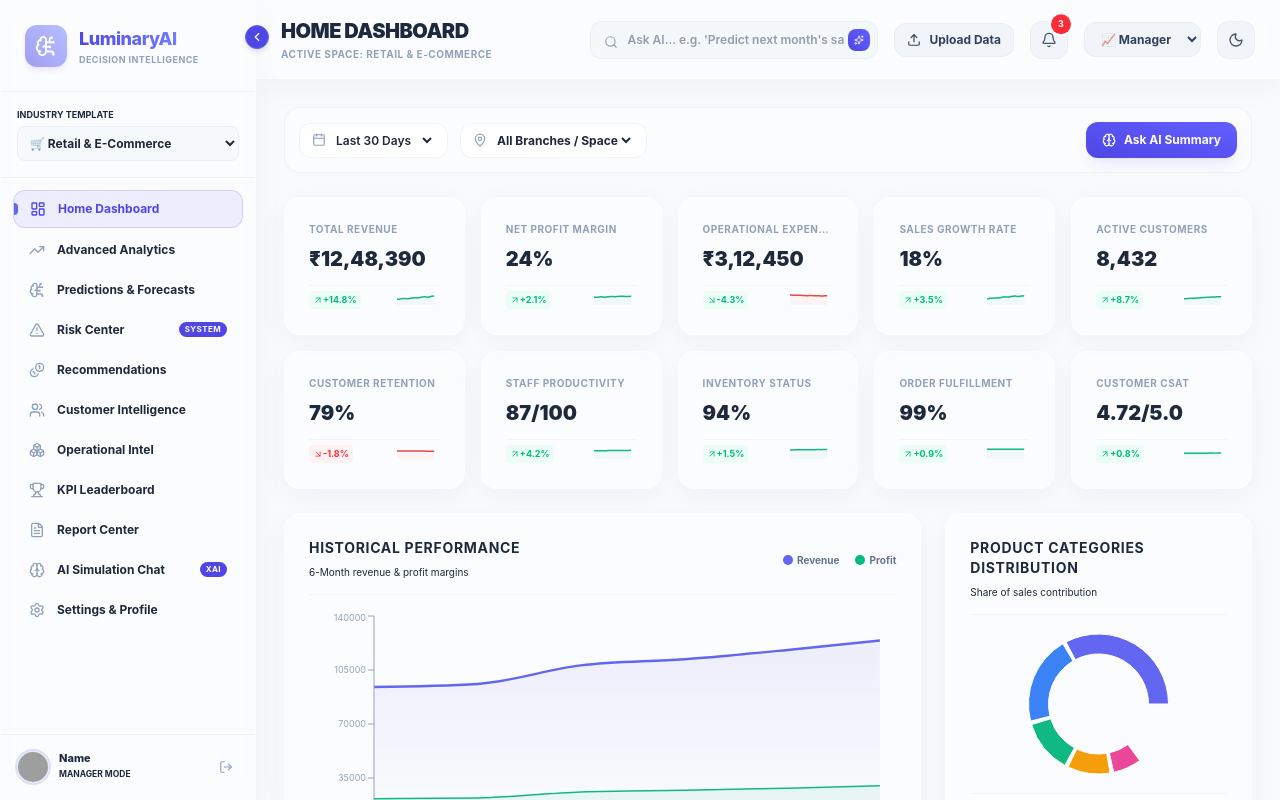
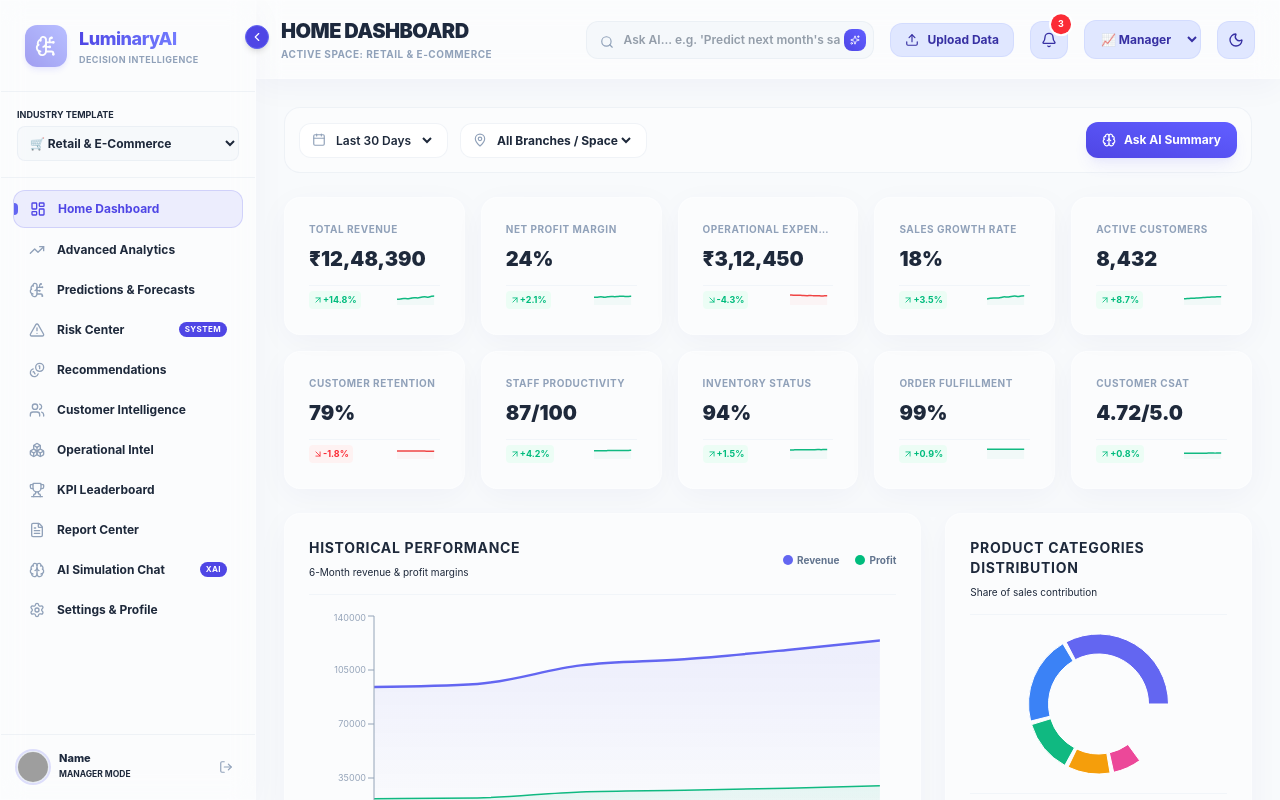
Before and after one commit to VedhasriMaturi/LuminaryAI, a React (Vite) app: page / in a window 1280 px wide. Both pictures are taken after typing "name@example.com", "Sample123" into the empty fields and a click on the button "Enter Platform Workspace". Built offline with nearby package versions, Linux system fonts and the light colour scheme; grey boxes are pictures that could not be loaded.

Commit message:
Fix header button contrast and class-based dark mode

```diff
--- a/src/components/Header.tsx
+++ b/src/components/Header.tsx
@@ -106,7 +106,7 @@ export const Header: React.FC<HeaderProps> = ({
         {/* Data Upload button */}
         <button
           onClick={onOpenUpload}
-          className="flex items-center gap-2 px-3 py-2 text-xs font-bold rounded-xl bg-slate-100 hover:bg-slate-200 dark:bg-slate-850 dark:hover:bg-slate-800 border border-slate-200/50 dark:border-slate-700/50 text-slate-700 dark:text-slate-200 transition-all cursor-pointer"
+          className="flex items-center gap-2 px-3.5 py-2 text-xs font-bold rounded-xl bg-brand-100 hover:bg-brand-200/80 dark:bg-brand-950/40 border border-brand-200/50 dark:border-brand-900/30 text-brand-800 dark:text-brand-300 dark:hover:bg-brand-900/30 transition-all cursor-pointer"
         >
           <Upload size={14} />
           <span className="hidden sm:inline">Upload Data</span>
@@ -116,7 +116,7 @@ export const Header: React.FC<HeaderProps> = ({
         <div className="relative">
           <button
             onClick={() => setShowNotifications(!showNotifications)}
-            className="p-2.5 rounded-xl bg-slate-100 dark:bg-slate-850 hover:bg-slate-250 dark:hover:bg-slate-800 border border-slate-200/50 dark:border-slate-700/50 text-slate-600 dark:text-slate-300 relative transition-all active:scale-95 cursor-pointer"
+            className="p-2.5 rounded-xl bg-brand-100 hover:bg-brand-200/80 dark:bg-brand-950/40 border border-brand-200/50 dark:border-brand-900/30 text-brand-800 dark:text-brand-300 dark:hover:bg-brand-900/30 relative transition-all active:scale-95 cursor-pointer"
           >
             <Bell size={16} />
             {activeAlerts.length > 0 && (
@@ -180,7 +180,7 @@ export const Header: React.FC<HeaderProps> = ({
           <select
             value={userRole}
             onChange={(e) => setUserRole(e.target.value as any)}
-            className="bg-slate-100 dark:bg-slate-850 hover:bg-slate-200 dark:hover:bg-slate-800 text-xs font-bold rounded-xl px-3 py-2 border border-slate-200/50 dark:border-slate-700/50 outline-none text-slate-700 dark:text-slate-205 cursor-pointer transition-colors"
+            className="bg-brand-100 hover:bg-brand-200/80 dark:bg-brand-950/40 border border-brand-200/50 dark:border-brand-900/30 text-brand-800 dark:text-brand-300 dark:hover:bg-brand-900/30 text-xs font-bold rounded-xl px-3 py-2.5 outline-none cursor-pointer transition-all"
           >
             <option value="Manager">📈 Manager</option>
             <option value="Analyst">📊 Analyst</option>
@@ -190,7 +190,7 @@ export const Header: React.FC<HeaderProps> = ({
         {/* Light/Dark mode */}
         <button
           onClick={() => setDarkMode(!darkMode)}
-          className="p-2.5 rounded-xl bg-slate-100 dark:bg-slate-850 hover:bg-slate-200 dark:hover:bg-slate-800 border border-slate-200/50 dark:border-slate-700/50 text-slate-600 dark:text-slate-350 transition-all active:scale-95 cursor-pointer"
+          className="p-2.5 rounded-xl bg-brand-100 hover:bg-brand-200/80 dark:bg-brand-950/40 border border-brand-200/50 dark:border-brand-900/30 text-brand-800 dark:text-brand-300 dark:hover:bg-brand-900/30 transition-all active:scale-95 cursor-pointer"
         >
           {darkMode ? <Sun size={16} /> : <Moon size={16} />}
         </button>
--- a/src/index.css
+++ b/src/index.css
@@ -1,4 +1,6 @@
 @import "tailwindcss";
+
+@custom-variant dark (&:where(.dark, .dark *));
 
 @theme {
   --color-brand-50: #eef2ff;
```
